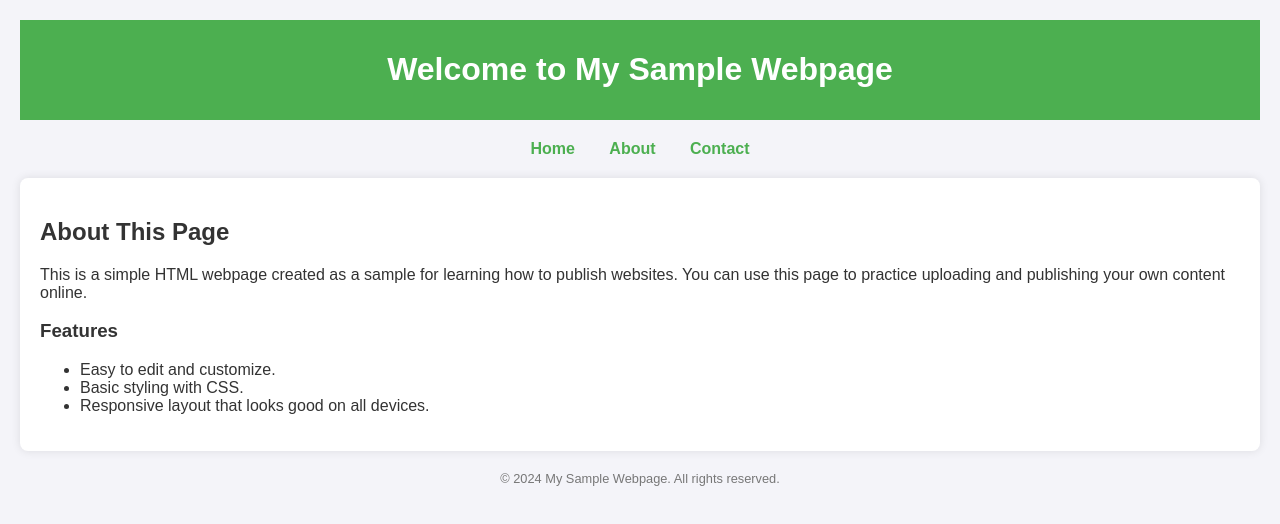
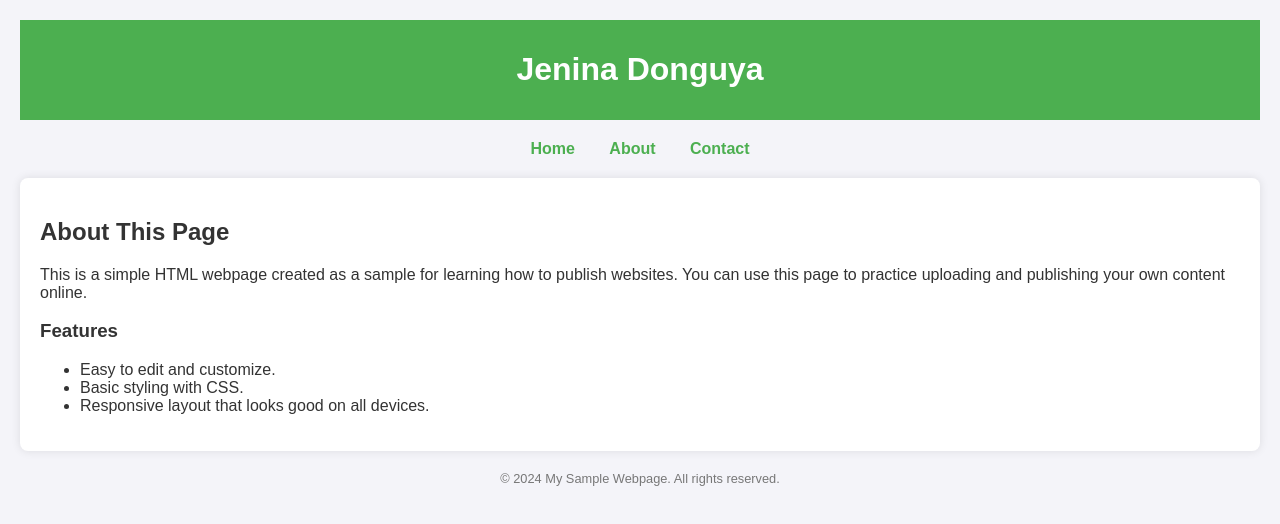
Before and after one commit to jendonguya/first1, a plain HTML site: page index.html in a window 1280 px wide. Drawn offline with Linux system fonts and the light colour scheme.

Commit message:
Update index.html

```diff
--- a/index.html
+++ b/index.html
@@ -51,7 +51,7 @@
 <body>
 
     <header>
-        <h1>Welcome to My Sample Webpage</h1>
+        <h1>Jenina Donguya</h1>
     </header>
 
     <nav>
```
